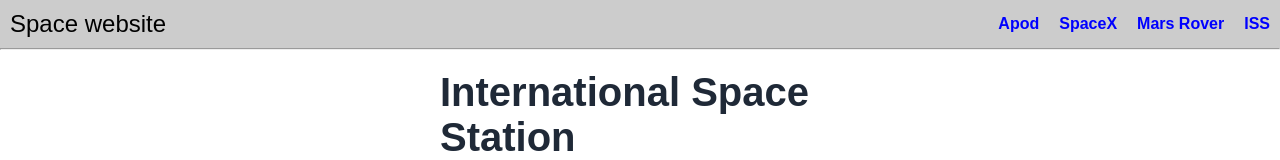
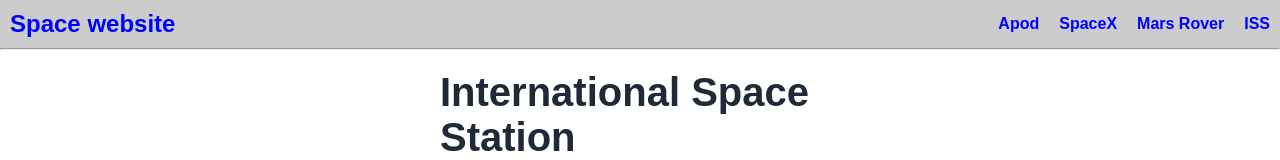
Before and after one commit to Ianmwia/capstone-project, a website: page iss/iss.html in a window 1280 px wide. Shown: the top 160 px of the page. Drawn offline with Linux system fonts and the light colour scheme; no server answers; grey boxes are pictures that could not be loaded.

Commit message:
link to home

```diff
--- a/iss/iss.html
+++ b/iss/iss.html
@@ -11,7 +11,9 @@
 <body>
     <!--nav-->
     <nav>
-        <h1>Space website</h1>
+        <h1>
+            <a href="/index.html">Space website</a>
+        </h1>
         <ul>
             <li><a href="/apod/apod.html">Apod</a></li>
             <li><a href="/spaceX/spacex.html">SpaceX</a></li>
```
